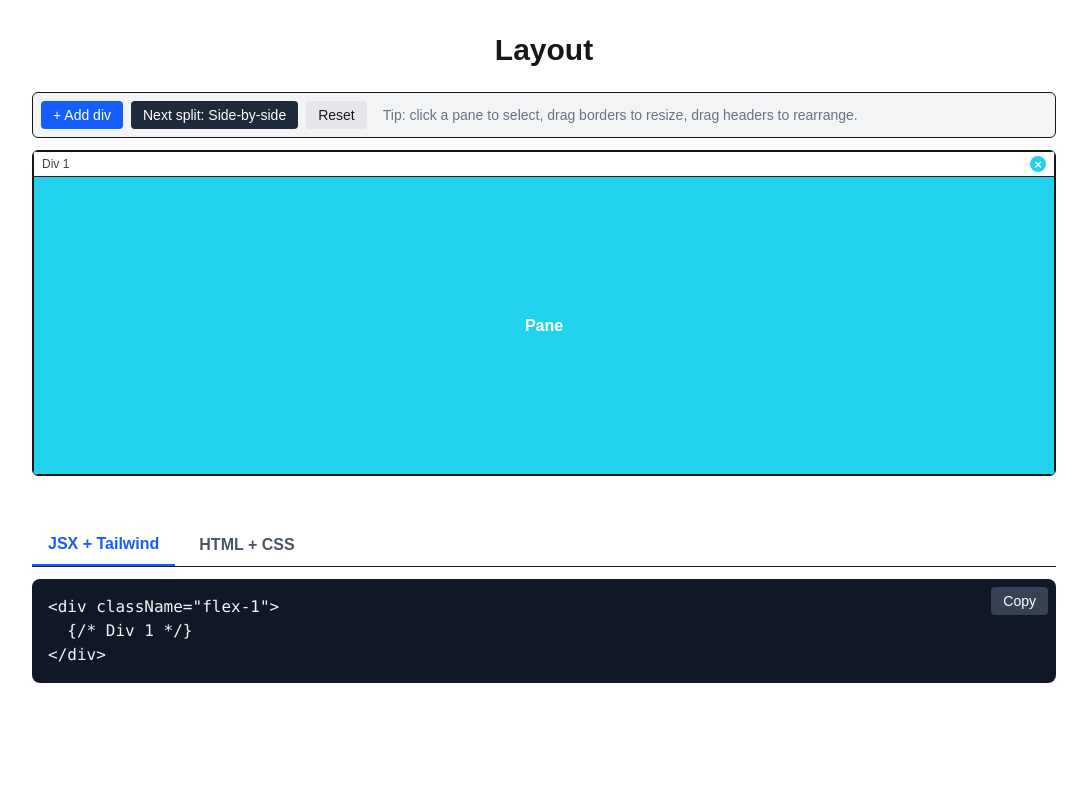
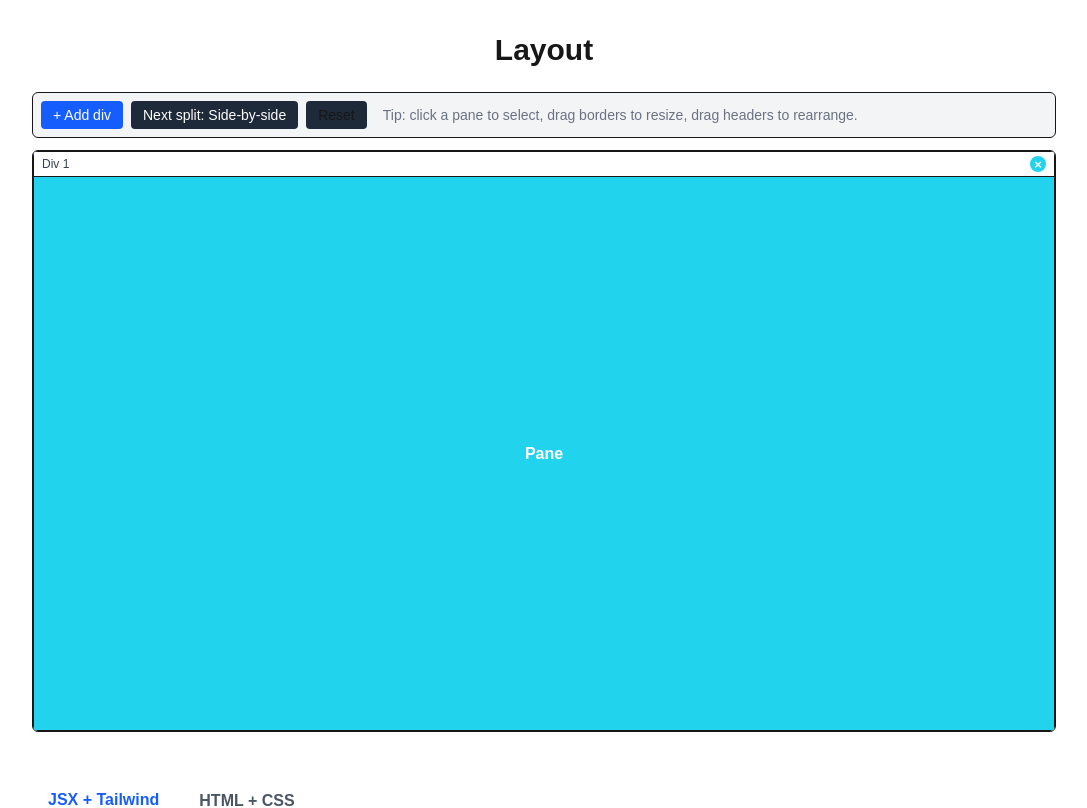
Before and after one commit to devansharora18/layout, a Next.js app: page / in a window 1280 px wide. Shown: the top 808 px of the page, without its empty margins (96-1183 px from the left). Built offline with nearby package versions, Linux system fonts and the light colour scheme.

Commit message:
chore: minor changes

```diff
--- a/components/canvas/Canvas.tsx
+++ b/components/canvas/Canvas.tsx
@@ -171,7 +171,7 @@ export default function Canvas() {
         Next split: {nextOrientation === "row" ? "Side-by-side" : "Stacked"}
       </button>
       <button
-        className="px-3 py-1 rounded bg-gray-200 hover:bg-gray-300"
+        className="px-3 py-1 rounded bg-gray-800 hover:bg-gray-900"
         onClick={reset}
       >
         Reset
@@ -181,7 +181,7 @@ export default function Canvas() {
   );
 
   return (
-    <div className="w-4/5 h-96 flex flex-col gap-3">
+    <div className="w-4/5 h-[80vh] flex flex-col gap-3">
       {toolbar}
       <div className="flex-1 border rounded-md bg-gray-50 overflow-hidden">
         {isLeaf(root) ? (
--- a/components/codeOutput/CodeOutput.tsx
+++ b/components/codeOutput/CodeOutput.tsx
@@ -2,7 +2,7 @@
 
 import { useSelector } from "react-redux";
 import type { RootState } from "@/store";
-import { type NodeModel, isSplit, isLeaf } from "@/store/layoutSlice";
+import { type NodeModel, isLeaf } from "@/store/layoutSlice";
 import { useState } from "react";
 
 export default function CodeOutput() {
```
